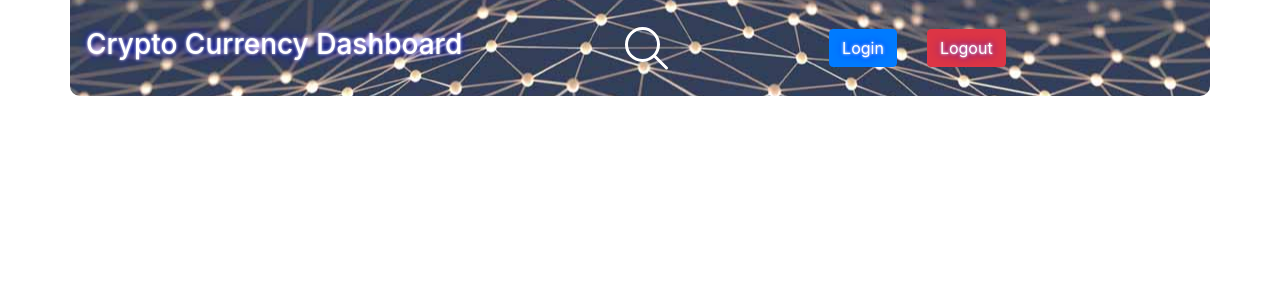
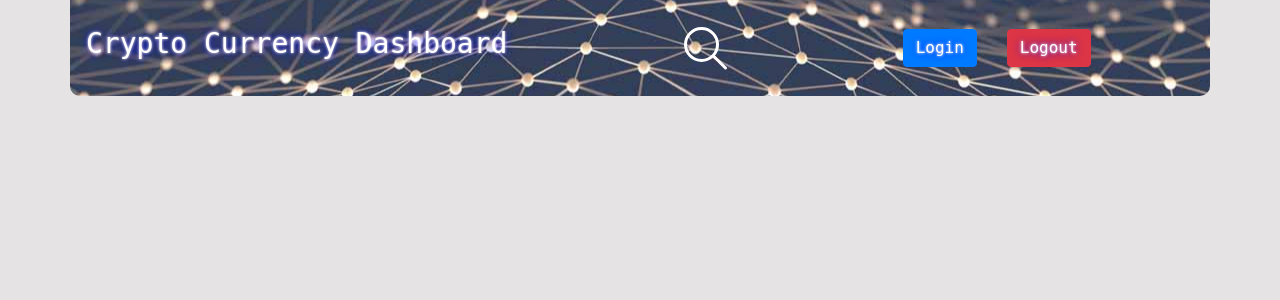
Before and after one commit to ahmermalik/Crypto_Currency_Project, a Python web app: template dashboard/templates/base.html in a window 1280 px wide. Shown: the top 300 px of the page. Run offline with Jinja, Linux system fonts and the light colour scheme; the template is opened without the code that fills it, so the values that code supplies are empty; some libraries are stand-ins or nearby versions; some web fonts are replaced.

Commit message:
update background color

```diff
--- a/static/css/style.css
+++ b/static/css/style.css
@@ -1,10 +1,3 @@
-@import "compass/css3";
-
-@import url(https://fonts.googleapis.com/css?family=Open+Sans:400,600);
-$grey: #777;
-$baseline: 1.75em;
-
-
 
 html, body {
   font-family: 'VT323', monospace;
```
